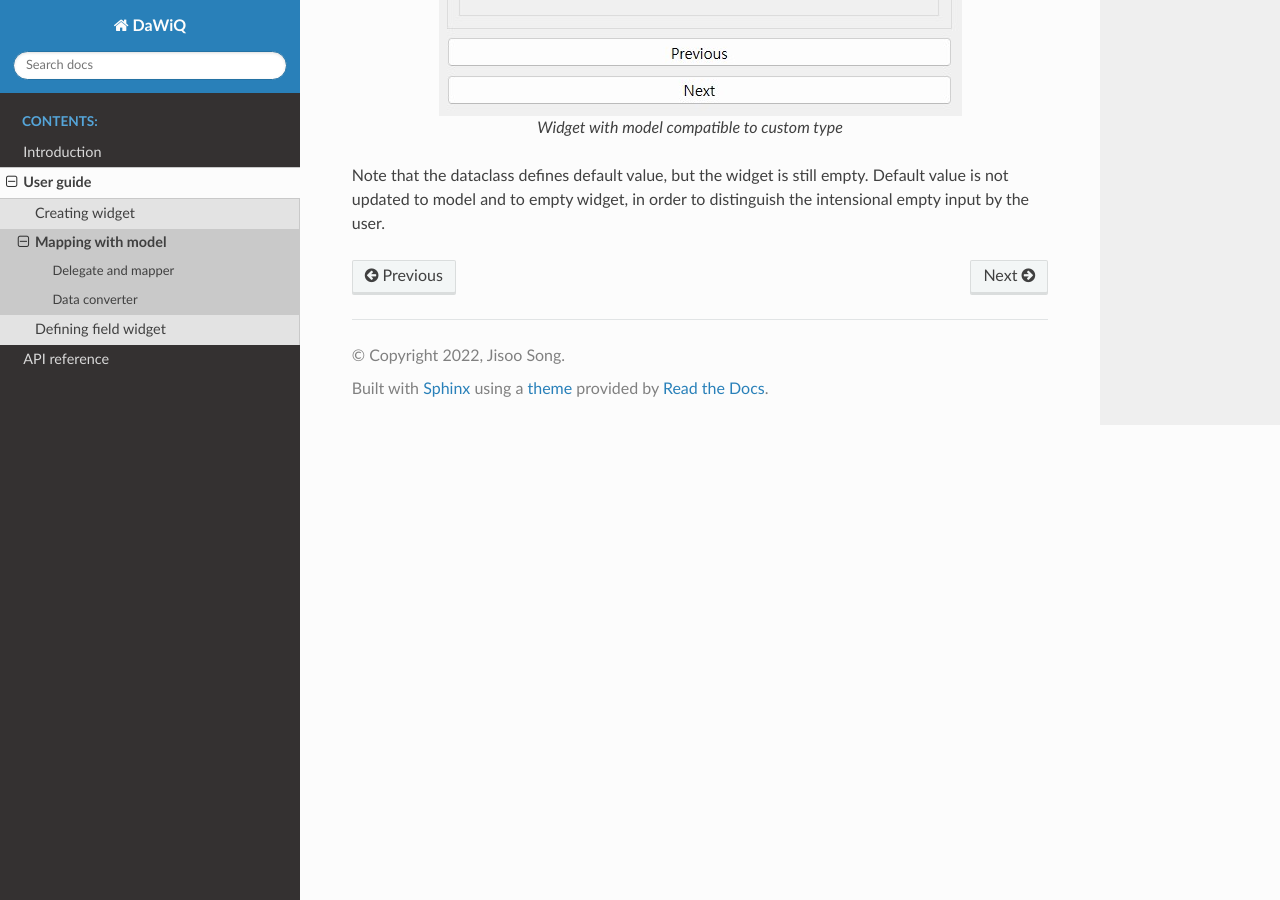
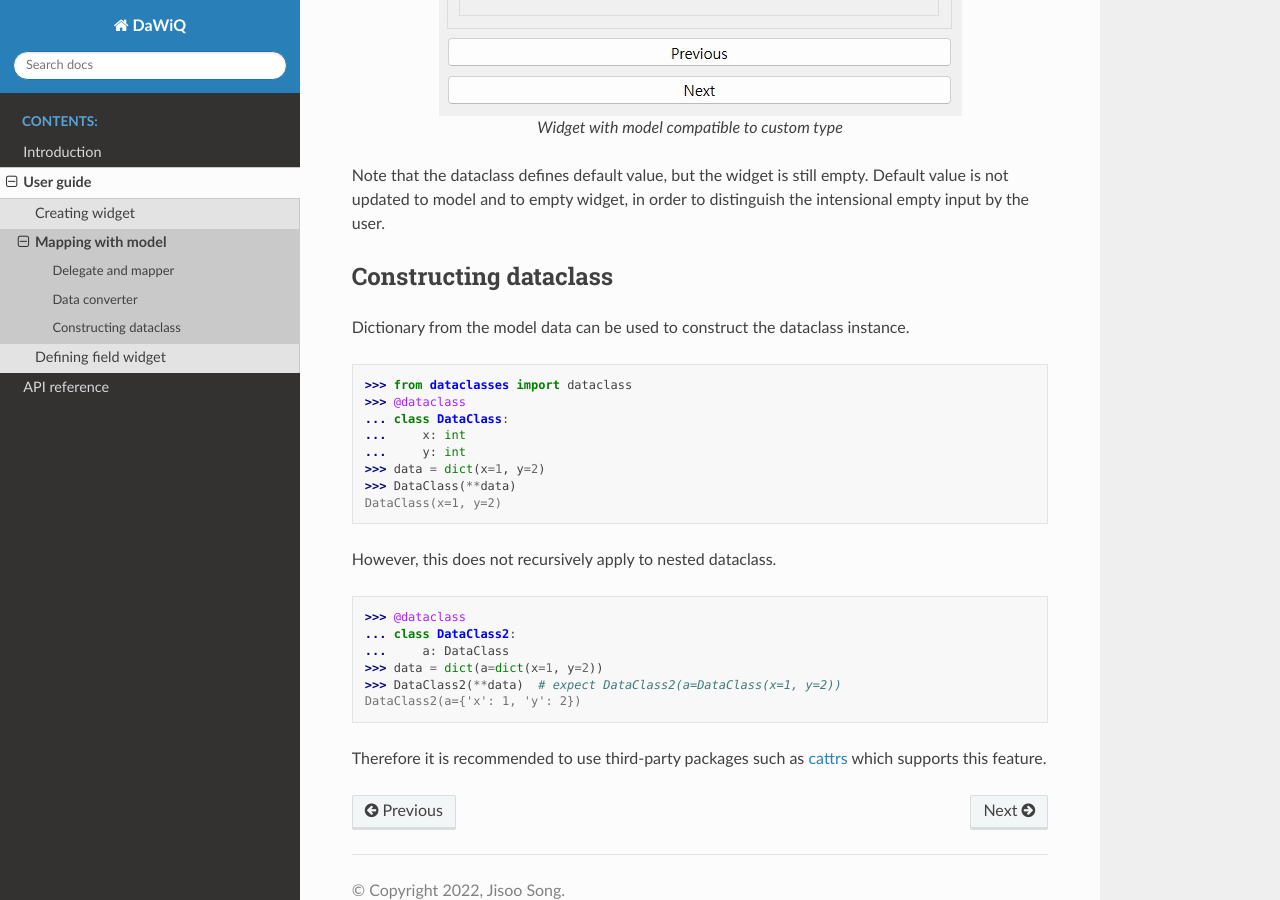
Before and after one commit to JSS95/dawiq, a Sphinx documentation site: the page built from doc/source/user-guide/model.rst, in a window 1280 px wide and 900 px high, scrolled down 2146 px. Built offline with Sphinx 7.4.7 and the Read the Docs theme 2.0.0, drawn with Linux system fonts in a browser that asks for light colours.

```diff
--- a/doc/source/user-guide/model.rst
+++ b/doc/source/user-guide/model.rst
@@ -241,3 +241,28 @@ Constructing model and widget is same as the first section of this document. Her
 
 Note that the dataclass defines default value, but the widget is still empty.
 Default value is not updated to model and to empty widget, in order to distinguish the intensional empty input by the user.
+
+Constructing dataclass
+======================
+
+Dictionary from the model data can be used to construct the dataclass instance.
+
+>>> from dataclasses import dataclass
+>>> @dataclass
+... class DataClass:
+...     x: int
+...     y: int
+>>> data = dict(x=1, y=2)
+>>> DataClass(**data)
+DataClass(x=1, y=2)
+
+However, this does not recursively apply to nested dataclass.
+
+>>> @dataclass
+... class DataClass2:
+...     a: DataClass
+>>> data = dict(a=dict(x=1, y=2))
+>>> DataClass2(**data)  # expect DataClass2(a=DataClass(x=1, y=2))
+DataClass2(a={'x': 1, 'y': 2})
+
+Therefore it is recommended to use third-party packages such as `cattrs <https://pypi.org/project/cattrs/1.5.0/>`_ which supports this feature.
```
Also changed, not shown: 1 other file.
